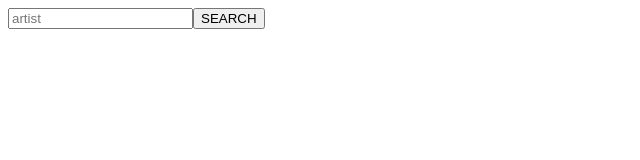
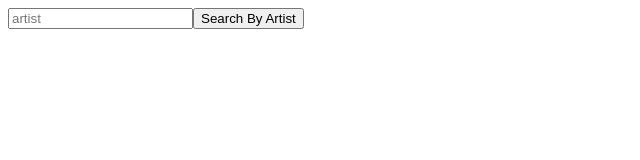
Before and after one commit to avnit77/music-search, a React app: page / in a window 1280 px wide. Shown: the top 160 px of the page, without its empty margins (0-640 px from the left). Built offline with nearby package versions, Linux system fonts and the light colour scheme.

Commit message:
cleaned up code a bit

```diff
--- a/src/components/Artist/Artist.js
+++ b/src/components/Artist/Artist.js
@@ -1,6 +1,4 @@
 import React from 'react';
-// import { Releases } from '../Release/Releases';
-//import { Link } from 'react-router-dom';
 import PropTypes from 'prop-types';
 
 export const Artist = ({ name }) => {
--- a/src/components/Artist/ArtistSearch.js
+++ b/src/components/Artist/ArtistSearch.js
@@ -12,7 +12,7 @@ export const ArtistSearch = () => {
     <>
       <form onSubmit={handleSearch}>
         <input type="text" placeholder="artist" value={searchTerm} onChange={handleChange}/>
-        <button>SEARCH</button>
+        <button>Search By Artist</button>
       </form>
       <Artists artists={artists} />
     </>
--- a/src/components/Artist/Artists.js
+++ b/src/components/Artist/Artists.js
@@ -1,6 +1,5 @@
 import React from 'react';
 import { Artist } from './Artist';
-// import { useArtists } from '../../hooks/useArtists';
 import { Link } from 'react-router-dom';
 import PropTypes from 'prop-types';
 
```
